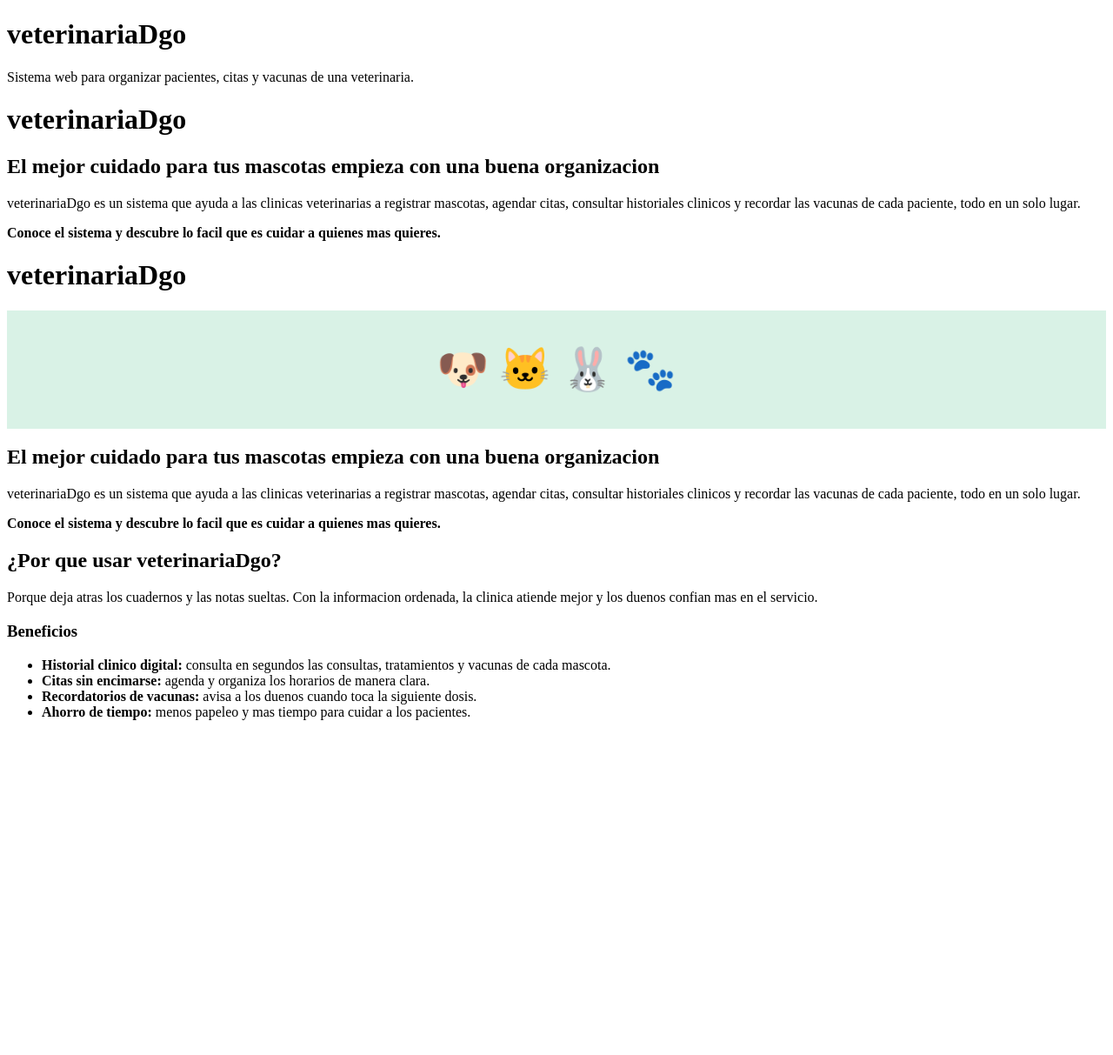
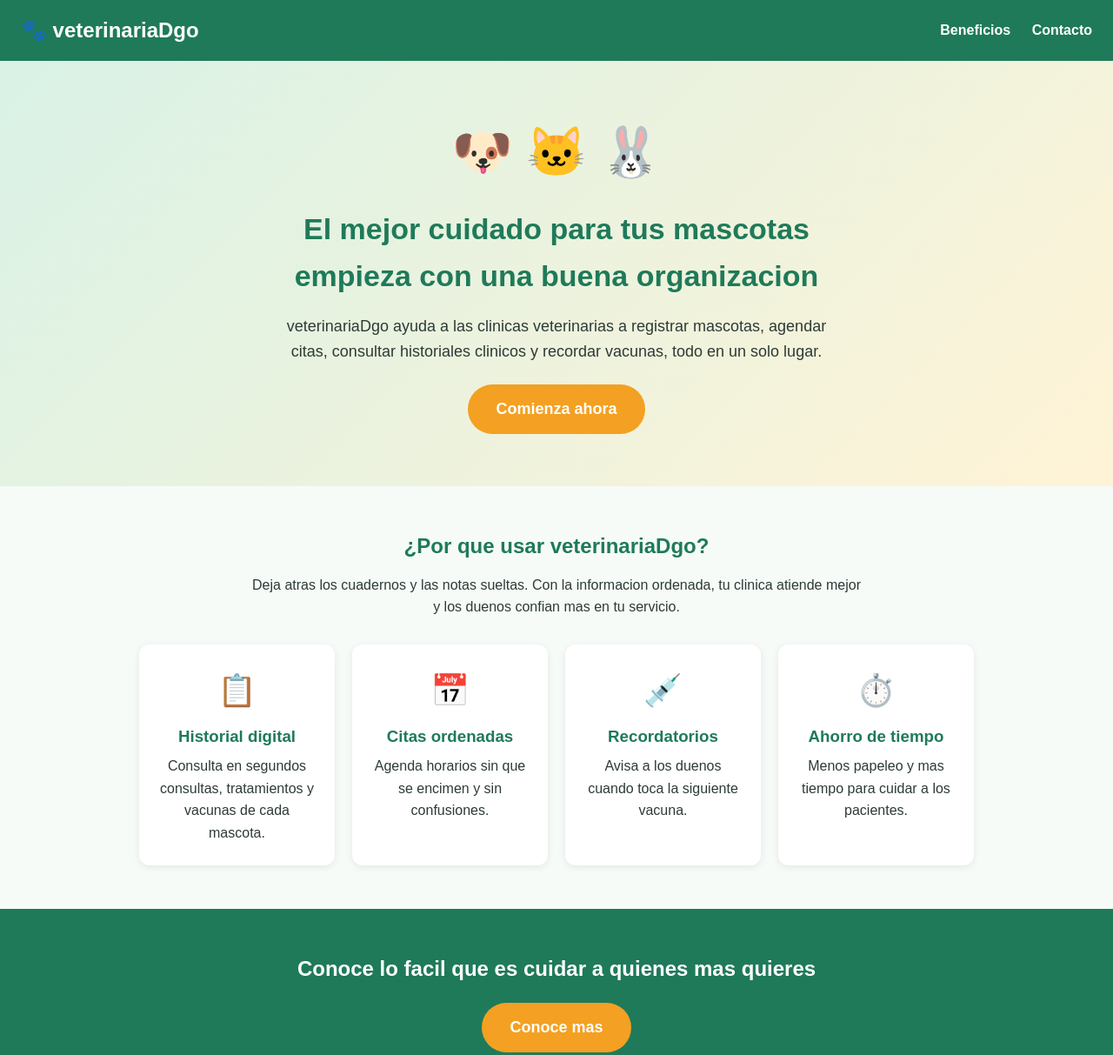
Before and after one commit to Leslie208l/veterinariaDgo, a plain HTML site: page src/index.html in a window 1280 px wide. Shown: the top 1213 px of the page at 87% size. Before the commit the page ends 844 px from the top, so only its background shows below. Drawn offline with Linux system fonts and the light colour scheme.

Commit message:
Mejorar diseno final de la pagina

```diff
--- a/src/index.html
+++ b/src/index.html
@@ -4,66 +4,96 @@
   <meta charset="UTF-8">
   <meta name="viewport" content="width=device-width, initial-scale=1.0">
   <title>veterinariaDgo</title>
+  <style>
+    * { box-sizing: border-box; margin: 0; padding: 0; }
+    body { font-family: Arial, Helvetica, sans-serif; color: #2d3b36; line-height: 1.6; background: #f6fbf8; }
+    header { background: #1f7a5a; color: #fff; padding: 16px 24px; display: flex; justify-content: space-between; align-items: center; }
+    header h1 { font-size: 24px; }
+    header nav a { color: #fff; text-decoration: none; margin-left: 20px; font-weight: bold; }
+    .hero { background: linear-gradient(135deg, #d9f2e6, #fff3d6); text-align: center; padding: 60px 20px; }
+    .hero .emojis { font-size: 56px; margin-bottom: 16px; }
+    .hero h2 { font-size: 34px; color: #1f7a5a; max-width: 700px; margin: 0 auto 16px; }
+    .hero p { max-width: 650px; margin: 0 auto 24px; font-size: 18px; }
+    .boton { display: inline-block; background: #f4a022; color: #fff; padding: 14px 32px; border-radius: 30px; font-size: 18px; font-weight: bold; text-decoration: none; border: none; cursor: pointer; }
+    .boton:hover { background: #d98a10; }
+    section { padding: 50px 20px; max-width: 1000px; margin: 0 auto; }
+    section h2 { text-align: center; color: #1f7a5a; margin-bottom: 12px; }
+    .intro { text-align: center; max-width: 700px; margin: 0 auto 30px; }
+    .beneficios { display: grid; grid-template-columns: repeat(auto-fit, minmax(210px, 1fr)); gap: 20px; }
+    .tarjeta { background: #fff; border-radius: 12px; padding: 24px; box-shadow: 0 2px 8px rgba(0,0,0,0.08); text-align: center; }
+    .tarjeta .icono { font-size: 36px; }
+    .tarjeta h3 { color: #1f7a5a; margin: 10px 0 6px; }
+    .cta { background: #1f7a5a; color: #fff; text-align: center; padding: 50px 20px; }
+    .cta h2 { margin-bottom: 20px; }
+    .contacto { text-align: center; }
+    .contacto p { margin: 6px 0; }
+    footer { background: #2d3b36; color: #fff; text-align: center; padding: 16px; font-size: 14px; }
+  </style>
 </head>
 <body>
-  <h1>veterinariaDgo</h1>
-  <p>Sistema web para organizar pacientes, citas y vacunas de una veterinaria.</p>
+  <header>
+    <h1>🐾 veterinariaDgo</h1>
+    <nav>
+      <a href="#beneficios">Beneficios</a>
+      <a href="#contacto">Contacto</a>
+    </nav>
+  </header>
+
+  <div class="hero">
+    <div class="emojis">🐶 🐱 🐰</div>
+    <h2>El mejor cuidado para tus mascotas empieza con una buena organizacion</h2>
+    <p>
+      veterinariaDgo ayuda a las clinicas veterinarias a registrar mascotas,
+      agendar citas, consultar historiales clinicos y recordar vacunas, todo en un solo lugar.
+    </p>
+    <a class="boton" href="#contacto">Comienza ahora</a>
+  </div>
+
+  <section id="beneficios">
+    <h2>¿Por que usar veterinariaDgo?</h2>
+    <p class="intro">
+      Deja atras los cuadernos y las notas sueltas. Con la informacion ordenada,
+      tu clinica atiende mejor y los duenos confian mas en tu servicio.
+    </p>
+    <div class="beneficios">
+      <div class="tarjeta">
+        <div class="icono">📋</div>
+        <h3>Historial digital</h3>
+        <p>Consulta en segundos consultas, tratamientos y vacunas de cada mascota.</p>
+      </div>
+      <div class="tarjeta">
+        <div class="icono">📅</div>
+        <h3>Citas ordenadas</h3>
+        <p>Agenda horarios sin que se encimen y sin confusiones.</p>
+      </div>
+      <div class="tarjeta">
+        <div class="icono">💉</div>
+        <h3>Recordatorios</h3>
+        <p>Avisa a los duenos cuando toca la siguiente vacuna.</p>
+      </div>
+      <div class="tarjeta">
+        <div class="icono">⏱️</div>
+        <h3>Ahorro de tiempo</h3>
+        <p>Menos papeleo y mas tiempo para cuidar a los pacientes.</p>
+      </div>
+    </div>
+  </section>
+
+  <div class="cta">
+    <h2>Conoce lo facil que es cuidar a quienes mas quieres</h2>
+    <a class="boton" href="#contacto">Conoce mas</a>
+  </div>
+
+  <section id="contacto" class="contacto">
+    <h2>Contacto</h2>
+    <p>📍 Calle Ejemplo 123, Col. Centro, Durango, Dgo.</p>
+    <p>📞 618 123 4567</p>
+    <p>✉️ contacto@veterinariadgo.com</p>
+    <p>🕘 Lunes a sabado, de 9:00 a 19:00 h</p>
+  </section>
+
+  <footer>
+    © 2026 veterinariaDgo. Todos los derechos reservados. (Informacion ficticia)
+  </footer>
 </body>
 </html>
-
-<!DOCTYPE html>
-<html lang="es">
-<head>
-  <meta charset="UTF-8">
-  <meta name="viewport" content="width=device-width, initial-scale=1.0">
-  <title>veterinariaDgo</title>
-</head>
-<body>
-  <h1>veterinariaDgo</h1>
-  <h2>El mejor cuidado para tus mascotas empieza con una buena organizacion</h2>
-  <p>
-    veterinariaDgo es un sistema que ayuda a las clinicas veterinarias a registrar
-    mascotas, agendar citas, consultar historiales clinicos y recordar las vacunas
-    de cada paciente, todo en un solo lugar.
-  </p>
-  <p><strong>Conoce el sistema y descubre lo facil que es cuidar a quienes mas quieres.</strong></p>
-</body>
-</html>
-
-<!DOCTYPE html>
-<html lang="es">
-<head>
-  <meta charset="UTF-8">
-  <meta name="viewport" content="width=device-width, initial-scale=1.0">
-  <title>veterinariaDgo</title>
-</head>
-<body>
-  <h1>veterinariaDgo</h1>
-
-  <div style="background:#d9f2e6; padding:40px; text-align:center; font-size:48px;">
-    🐶 🐱 🐰 🐾
-  </div>
-
-  <h2>El mejor cuidado para tus mascotas empieza con una buena organizacion</h2>
-  <p>
-    veterinariaDgo es un sistema que ayuda a las clinicas veterinarias a registrar
-    mascotas, agendar citas, consultar historiales clinicos y recordar las vacunas
-    de cada paciente, todo en un solo lugar.
-  </p>
-  <p><strong>Conoce el sistema y descubre lo facil que es cuidar a quienes mas quieres.</strong></p>
-
-  <h2>¿Por que usar veterinariaDgo?</h2>
-  <p>
-    Porque deja atras los cuadernos y las notas sueltas. Con la informacion
-    ordenada, la clinica atiende mejor y los duenos confian mas en el servicio.
-  </p>
-
-  <h3>Beneficios</h3>
-  <ul>
-    <li><strong>Historial clinico digital:</strong> consulta en segundos las consultas, tratamientos y vacunas de cada mascota.</li>
-    <li><strong>Citas sin encimarse:</strong> agenda y organiza los horarios de manera clara.</li>
-    <li><strong>Recordatorios de vacunas:</strong> avisa a los duenos cuando toca la siguiente dosis.</li>
-    <li><strong>Ahorro de tiempo:</strong> menos papeleo y mas tiempo para cuidar a los pacientes.</li>
-  </ul>
-</body>
-</html>
```
